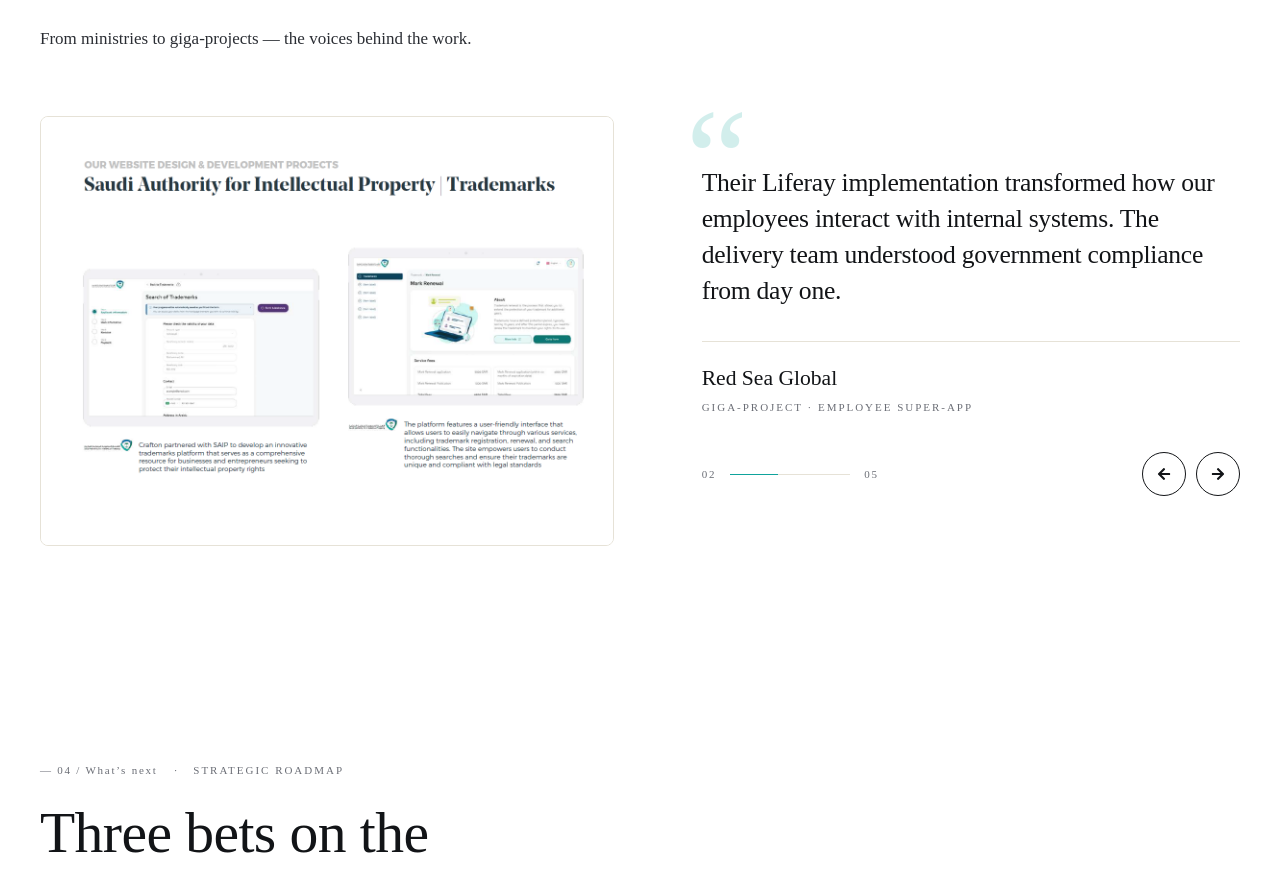
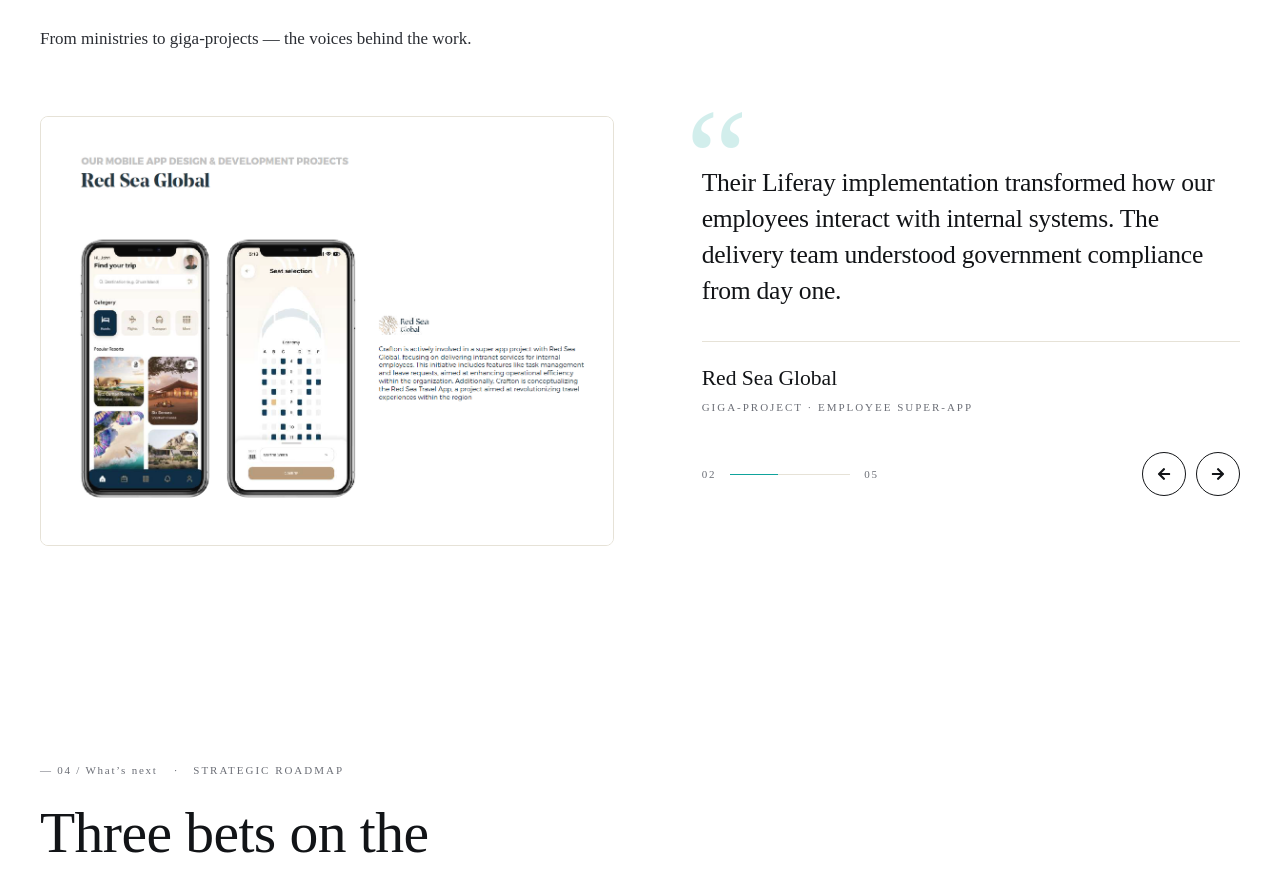
Before and after one commit to karamabdalqader/osimah, a Next.js app: page / in a window 1280 px wide. Shown: the part 6879-7750 px from the top of the page. Built offline with nearby package versions, Linux system fonts and the light colour scheme; no server answers.

Commit message:
Use correct Red Sea Global image for testimonial
The second testimonial card pointed at /o9.PNG, which is actually the
SAIP Trademarks project — the image and quote no longer matched.
Swapped to /o18.PNG (the RSG Employee Super-App mockup).

```diff
--- a/src/app/page.tsx
+++ b/src/app/page.tsx
@@ -23,7 +23,7 @@
     quote: "Their Liferay implementation transformed how our employees interact with internal systems. The delivery team understood government compliance from day one.",
     name: "Red Sea Global",
     designation: "Giga-project · Employee Super-App",
-    src: "/o9.PNG",
+    src: "/o18.PNG",
   },
   {
     quote: "We needed a partner who could navigate both DGA requirements and a complex stakeholder map. Osimah did exactly that — on schedule and above spec.",
```
